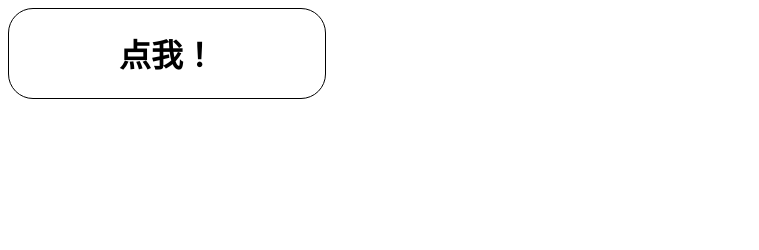
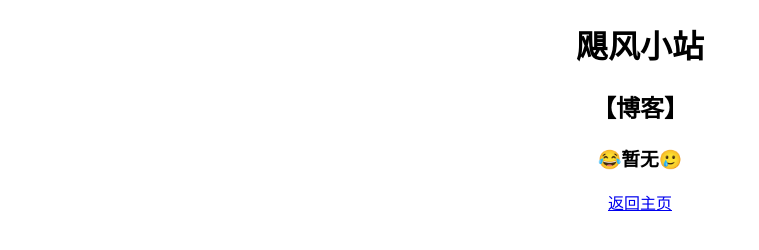
Before and after one commit to Hurrieam/Hurrieam, a plain HTML site: page index.html in a window 1280 px wide. Shown: the whole page, without its empty margins (0-759 px from the left). Drawn offline with Linux system fonts and the light colour scheme.

Commit message:
website updates

```diff
--- a/index.html
+++ b/index.html
@@ -5,31 +5,23 @@
     <meta charset="UTF-8">
     <meta http-equiv="X-UA-Compatible" content="IE=edge">
     <meta name="viewport" content="width=device-width, initial-scale=1.0">
-    <title>Superise!!! </title>
+    <title>飓风小站</title>
+
+    <link rel="stylesheet" href="./styles/style.css">
+
 </head>
 
 <body>
-    <div class="clickme">
-        <h1>点我！</h1>
-    </div>
+
+<h1>飓风小站</h1>
+
+<h2>【博客】</h2>
+<h3>😂暂无🥲</h3>
+
+<a href="https://hurrieam.github.io">返回主页</a>
+
 </body>
 
-<style>
-    .clickme {
-        border: 1px solid;
-        text-align: center;
-        font-family: "微软雅黑";
-        width: 25%;
-        border-radius: 25px;
-    }
-</style>
-
-<script>
-    const clickme_btn = document.getElementsByClassName("clickme")[0];
-    clickme_btn.addEventListener("click", function() {
-        clickme_btn.innerHTML = "<h1>❤️❤️❤️❤️❤️</h1>";
-        alert("我爱小曹！！！");
-    });
-</script>
+<script src="./scripts/script.js"></script>
 
 </html>
--- /dev/null
+++ b/scripts/script.js
@@ -0,0 +1,2 @@
+console.log("surprise!!! ");
+//# sourceMappingURL=script.js.map
--- /dev/null
+++ b/scripts/script.ts
@@ -0,0 +1 @@
+console.log("surprise!!! ");
--- /dev/null
+++ b/styles/style.css
@@ -0,0 +1,4 @@
+body{
+    font-family: "微软雅黑", serif;
+    text-align: center;
+}
```
Also changed, not shown: scripts/tsconfig.json (added, +10 -0 lines), 1 other file.
